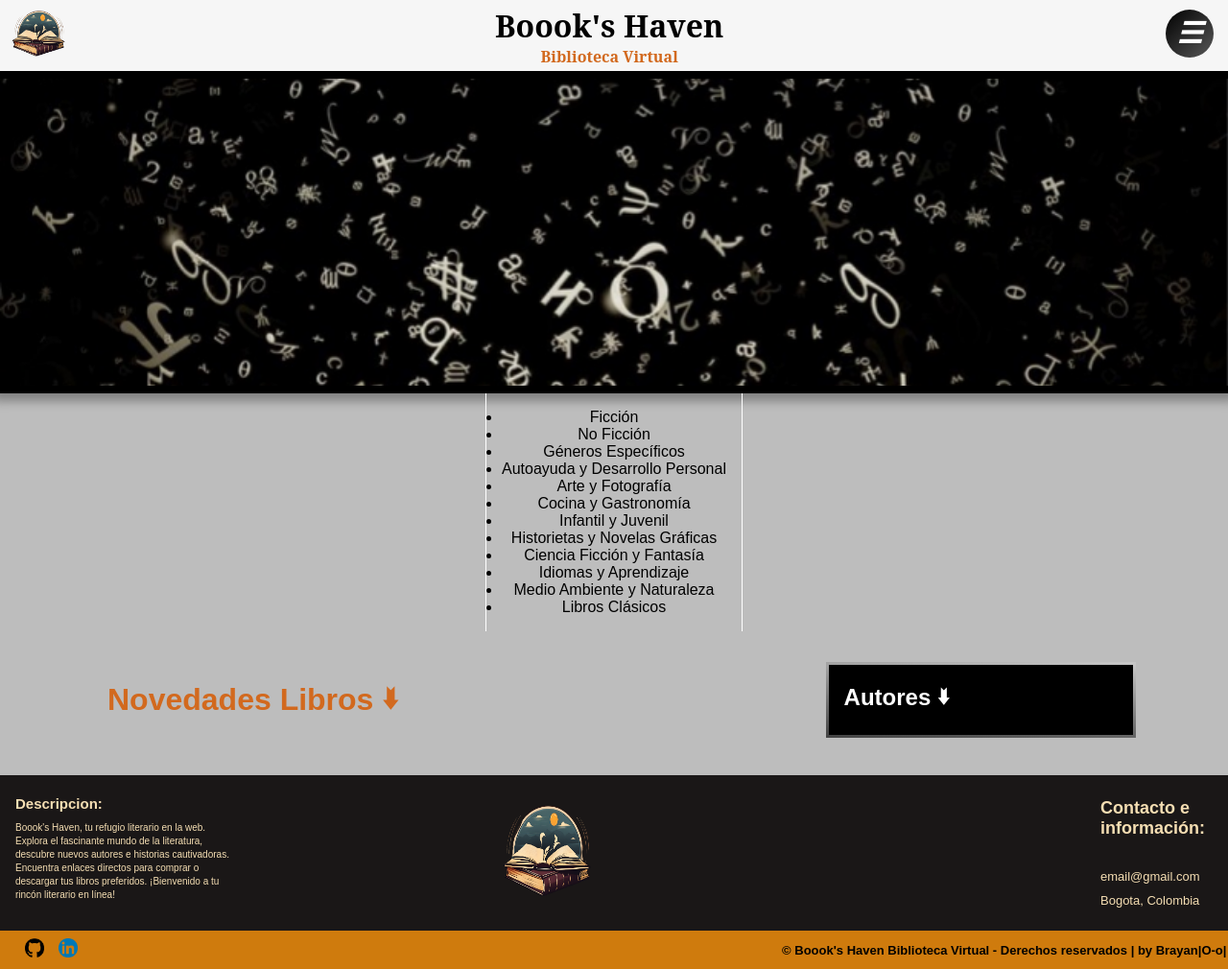
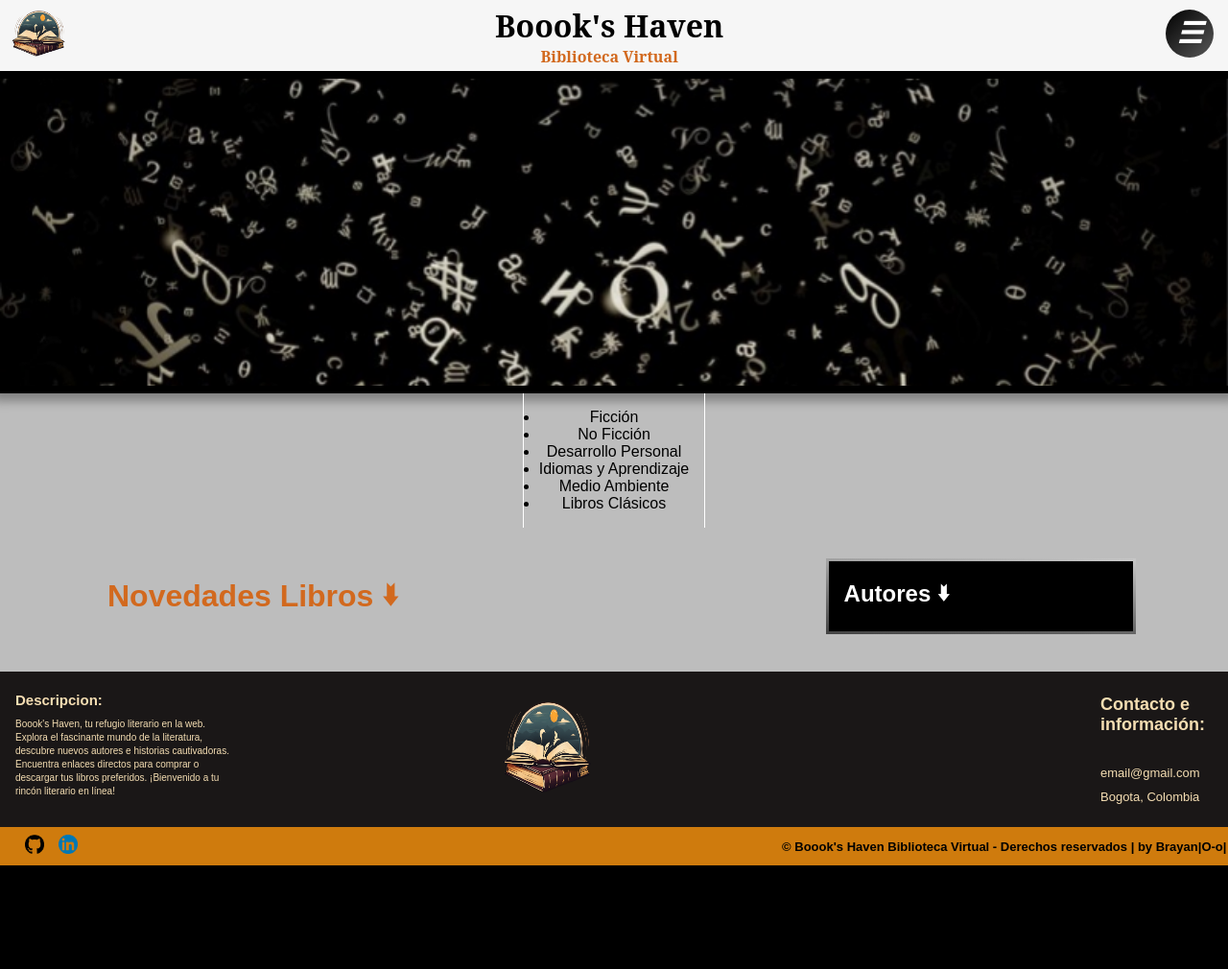
Before and after one commit to Brayanl0-o/books_Haven, a Django app: template library/templates/library/index.html in a window 1280 px wide. Shown: the whole page at 96% size. After the commit the page ends 902 px from the top, so only its background shows below. Run offline with Django 4.2, Linux system fonts and the light colour scheme; the template is opened without the code that fills it, so the values that code supplies are empty; some web fonts are replaced.

Commit message:
updated > categories.html

```diff
--- a/library/templates/library/home/categories.html
+++ b/library/templates/library/home/categories.html
@@ -4,7 +4,7 @@
 <div class="categories-container">
   <div class="box">
     <ul>
-      <li><span>Ficción</span>
+      <li>Ficción
         <ul style="display:none;">
           <li>Novela contemporánea</li>
           <li>Novela clásica</li>
@@ -27,56 +27,12 @@
           <li>Psicología</li>
         </ul>
       </li>
-      <li>Géneros Específicos
-        <ul  style="display:none;">
-          <li>Poesía</li>
-          <li>Teatro</li>
-          <li>Ensayos</li>
-          <li>Cuentos cortos</li>
-          <li>Ciencia y divulgación científica</li>
-          <li>Religión y espiritualidad</li>
-        </ul>
-      </li>
-      <li>Autoayuda y Desarrollo Personal
+      <li> Desarrollo Personal
         <ul  style="display:none;">
           <li>Autoayuda</li>
           <li>Desarrollo personal</li>
           <li>Psicología positiva</li>
           <li>Motivación</li>
-        </ul>
-      </li>
-      <li>Arte y Fotografía
-        <ul  style="display:none;">
-          <li>Arte</li>
-          <li>Fotografía</li>
-          <li>Diseño</li>
-        </ul>
-      </li>
-      <li>Cocina y Gastronomía
-        <ul  style="display:none;">
-          <li>Recetas y cocina</li>
-          <li>Gastronomía</li>
-        </ul>
-      </li>
-      <li>Infantil y Juvenil
-        <ul  style="display:none;">
-          <li>Libros infantiles</li>
-          <li>Libros juveniles</li>
-          <li>Cuentos para niños</li>
-        </ul>
-      </li>
-      <li>Historietas y Novelas Gráficas
-        <ul  style="display:none;">
-          <li>Historietas</li>
-          <li>Novelas gráficas</li>
-          <li>Manga</li>
-        </ul>
-      </li>
-      <li>Ciencia Ficción y Fantasía
-        <ul  style="display:none;">
-          <li>Ciencia ficción clásica</li>
-          <li>Fantasía épica</li>
-          <li>Distopía</li>
         </ul>
       </li>
       <li>Idiomas y Aprendizaje
@@ -85,7 +41,7 @@
           <li>Literatura en otros idiomas</li>
         </ul>
       </li>
-      <li>Medio Ambiente y Naturaleza
+      <li>Medio Ambiente
         <ul  style="display:none;">
           <li>Ecología</li>
           <li>Conservación</li>
@@ -100,19 +56,49 @@
     </ul>
   </div>
 </div>
- {% comment %} <div class="box">
-    <img src="{% static 'library/img/home/categorie-art1.png' %}" sizes="96x96"  alt="Portada del libro">
-    <h4>Arte y Creatividad</h4>
-  </div>
-  <div class="box">
-    <img src="{% static 'library/img/home/categories-desarrollo.png' %}" sizes="96x96"  alt="Portada del libro">
-    <h4>Autoayuda y Desarrollo Personal</h4>
-  </div>
-  <div class="box">
-    <img src="{% static 'library/img/home/categorie-ficcion1.png' %}" sizes="96x96"  alt="Portada del libro">
-    <h4>Ciencia Ficción y Fantasía</h4>
-  </div>
-  <div class="box">
-    <img src="{% static 'library/img/home/categorie-history.png' %}" sizes="96x96"  alt="Portada del libro">
-    <h4>Historia y Cultura</h4>
-  </div> {% endcomment %}
+
+   {% comment %} <li>Géneros Específicos
+        <ul  style="display:none;">
+          <li>Poesía</li>
+          <li>Teatro</li>
+          <li>Ensayos</li>
+          <li>Cuentos cortos</li>
+          <li>Ciencia y divulgación científica</li>
+          <li>Religión y espiritualidad</li>
+        </ul>
+      </li> {% endcomment %}
+      {% comment %} <li>Historietas y Novelas Gráficas
+        <ul  style="display:none;">
+          <li>Historietas</li>
+          <li>Novelas gráficas</li>
+          <li>Manga</li>
+        </ul>
+      </li> {% endcomment %}
+      {% comment %} <li>Arte y Fotografía
+        <ul  style="display:none;">
+          <li>Arte</li>
+          <li>Fotografía</li>
+          <li>Diseño</li>
+        </ul>
+      </li> {% endcomment %}
+      {% comment %} <li>Cocina y Gastronomía
+        <ul  style="display:none;">
+          <li>Recetas y cocina</li>
+          <li>Gastronomía</li>
+        </ul>
+      </li> {% endcomment %}
+      {% comment %} <li>Infantil y Juvenil
+        <ul  style="display:none;">
+          <li>Libros infantiles</li>
+          <li>Libros juveniles</li>
+          <li>Cuentos para niños</li>
+        </ul>
+      </li> {% endcomment %}
+
+      {% comment %} <li>Ciencia Ficción y Fantasía
+        <ul  style="display:none;">
+          <li>Ciencia ficción clásica</li>
+          <li>Fantasía épica</li>
+          <li>Distopía</li>
+        </ul>
+      </li> {% endcomment %}
```
